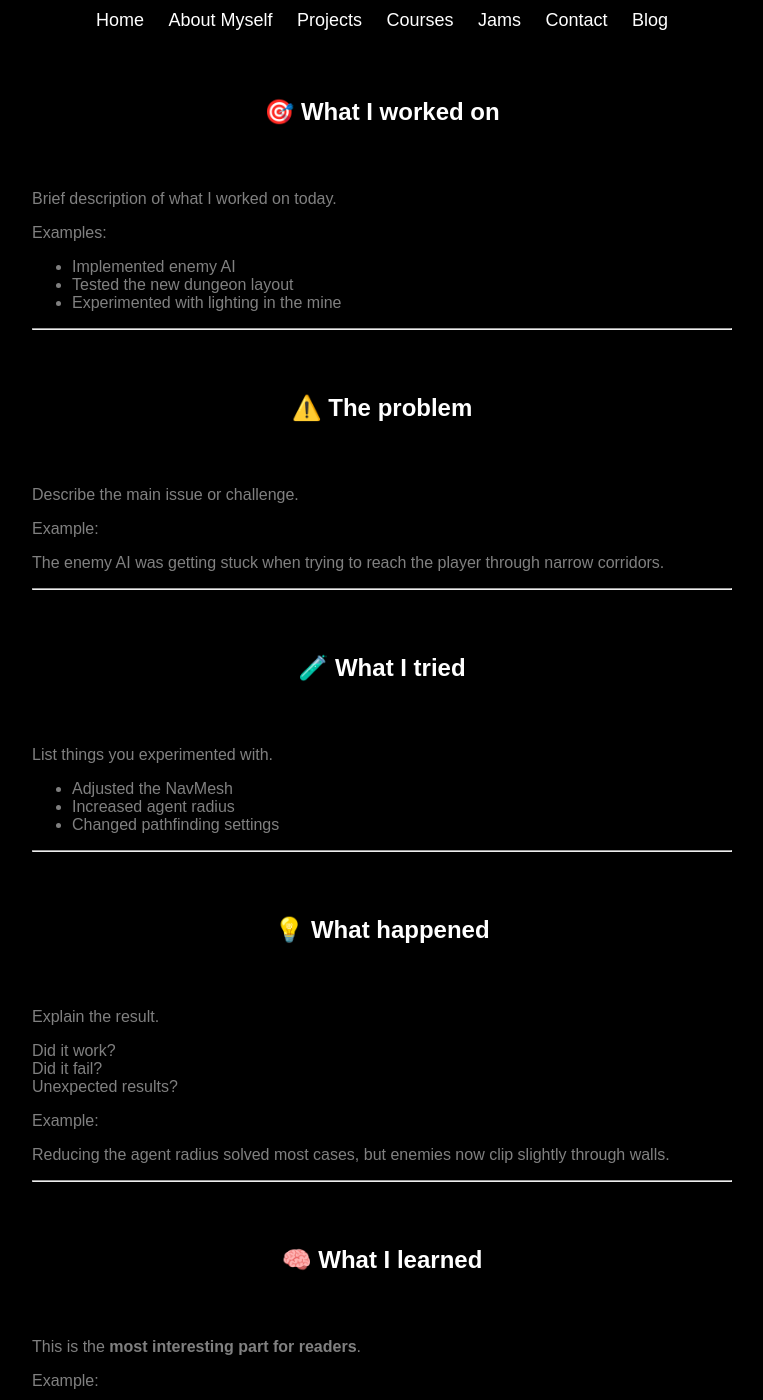
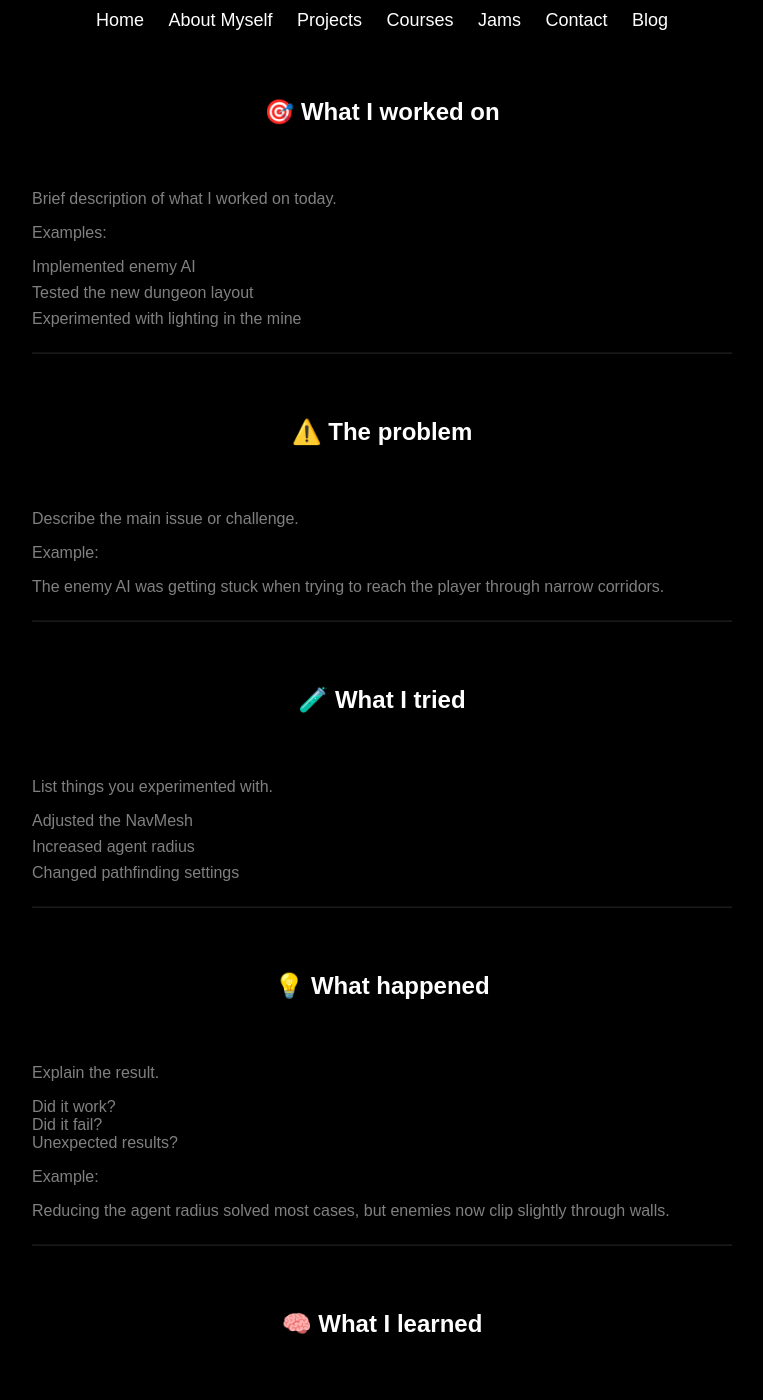
Before and after one commit to AtlasArg/AtlasArg.github.io, a Jekyll site: the page built from _posts/2025-03-17-welcome-to-jekyll.markdown, in a window 1280 px wide and 1400 px high, scrolled down 280 px. Shown: the whole window, without its empty margins (258-1021 px from the left). Built offline with Jekyll 4.4.1, drawn with Linux system fonts in a browser that asks for light colours.

Commit message:
Added missing styles

```diff
--- a/assets/css/style.css
+++ b/assets/css/style.css
@@ -375,3 +375,71 @@
   margin-right: 8px;
   font-size: 0.85rem;
 }
+
+.post-content p {
+  margin-bottom: 16px;
+}
+
+.post-content hr {
+	text-align: left;
+  margin: 24px 0;
+  opacity: 0.1;
+}
+.post-content {
+  max-width: 700px;
+  margin: 0 auto;
+  text-align: left;
+}
+
+.post-content h2 {
+  margin-top: 32px;
+  margin-bottom: 12px;
+}
+
+.post-content ul {
+  list-style: none;
+  padding: 0;
+}
+
+.post-content li {
+  margin-bottom: 8px;
+}
+
+.blog-container {
+  max-width: 800px;
+  margin: 0 auto;
+  padding: 40px 20px;
+  text-align: left;
+}
+
+.blog-container ul {
+  list-style: none;
+  padding: 0;
+}
+
+.blog-container li {
+  margin-bottom: 10px;
+}
+
+.blog-container p {
+  margin-bottom: 20px;
+}
+
+.blog-container ul {
+  margin-bottom: 30px;
+}
+
+#content .blog-container h2 {
+  font-size: 1.5rem;
+  margin: 40px 0 15px 0;
+  color: white;
+  border-bottom: 1px solid #333;
+  padding-bottom: 5px;
+  text-align: left;
+}
+#content .blog-container h1 {
+  text-align: left;
+    font-size: 2rem;
+  margin-bottom: 20px;
+  color: white;
+}
```
